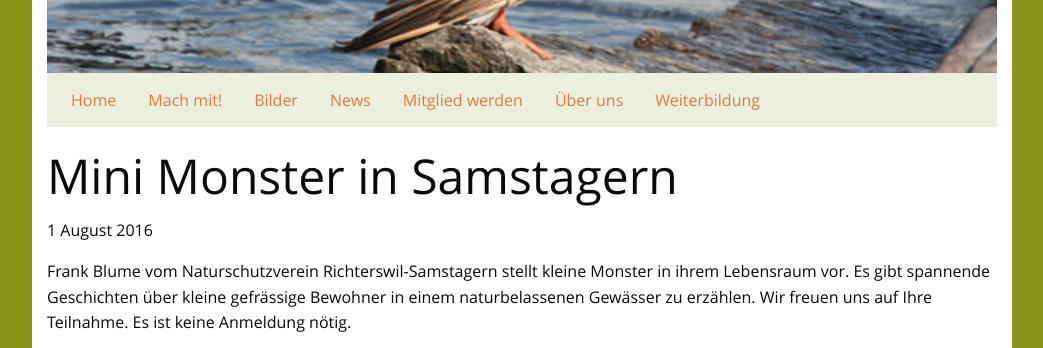
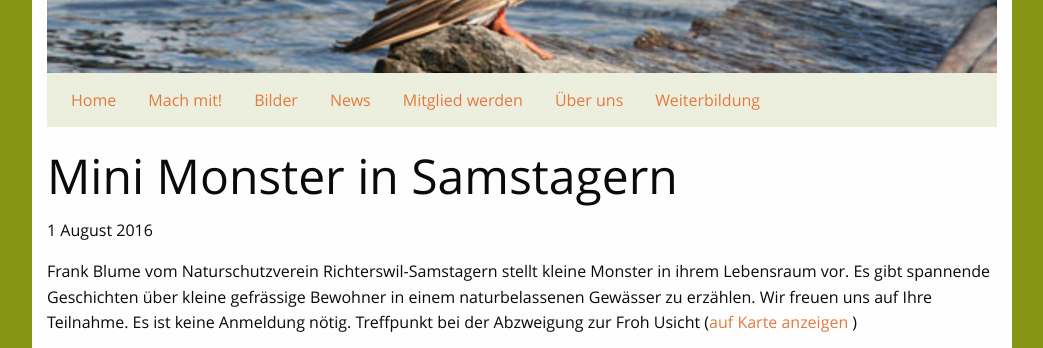
Before and after one commit to Naturschutz-Richterswil-Samstagern/Naturschutz-Richterswil-Samstagern.github.io, a Jekyll site: the page built from news/_posts/2016-05-19-url-gemaess-dateiname1.md, in a window 1280 px wide and 900 px high, scrolled down 337 px, cut to the strip 0-348 px from the top of the window. Shown: the whole strip, without its empty margins (118-1161 px from the left). Built offline with Jekyll 4.4.1, drawn with Linux system fonts in a browser that asks for light colours.

Commit message:
Update 2016-05-19-url-gemaess-dateiname1.md

```diff
--- a/news/_posts/2016-05-19-url-gemaess-dateiname1.md
+++ b/news/_posts/2016-05-19-url-gemaess-dateiname1.md
@@ -9,6 +9,6 @@ published: true
 
 Frank Blume vom Naturschutzverein Richterswil-Samstagern stellt kleine Monster in ihrem Lebensraum vor.
 Es gibt spannende Geschichten über kleine gefrässige Bewohner in einem naturbelassenen Gewässer zu erzählen.
-Wir freuen uns auf Ihre Teilnahme. Es ist keine Anmeldung nötig.
+Wir freuen uns auf Ihre Teilnahme. Es ist keine Anmeldung nötig. Treffpunkt bei der Abzweigung zur Froh Usicht (<a href="https://map.geo.admin.ch/?topic=ech&lang=de&bgLayer=ch.swisstopo.pixelkarte-farbe&layers=ch.swisstopo.zeitreihen,ch.bfs.gebaeude_wohnungs_register,ch.bav.haltestellen-oev,ch.swisstopo.swisstlm3d-wanderwege&layers_visibility=false,false,false,false&layers_timestamp=18641231,,,&X=228528&Y=694007&zoom=10&crosshair=marker">auf Karte anzeigen</a> )
 
 <iframe src="https://map.geo.admin.ch/embed.html?topic=ech&amp;lang=de&amp;bgLayer=ch.swisstopo.pixelkarte-farbe&amp;layers=ch.swisstopo.zeitreihen,ch.bfs.gebaeude_wohnungs_register,ch.bav.haltestellen-oev,ch.swisstopo.swisstlm3d-wanderwege&amp;layers_visibility=false,false,false,false&amp;layers_timestamp=18641231,,,&amp;X=228528&amp;Y=694007&amp;zoom=10&amp;crosshair=marker" style="border:0" frameborder="0" height="450" width="600"></iframe>
```
